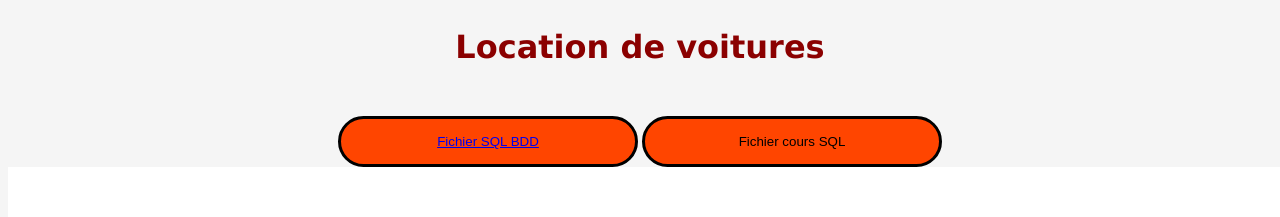
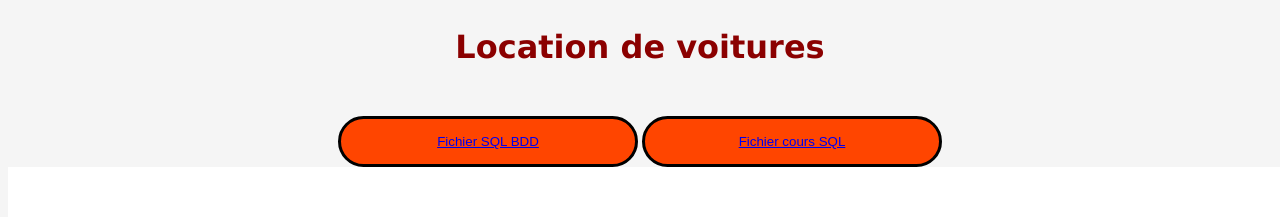
Before and after one commit to yanis0507/Tutoriel, a plain HTML site: page page_location.html in a window 1280 px wide. Shown: the top 217 px of the page. Drawn offline with Linux system fonts and the light colour scheme.

Commit message:
Add files via upload

```diff
--- a/page_location.html
+++ b/page_location.html
@@ -11,7 +11,7 @@
 
           <h1>Location de voitures</h1><br>
           <button><a href="location_voiture.sql" >Fichier SQL BDD</a></button>
-          <button>Fichier cours SQL</button>
+          <button><a href="fichiercours.pdf">Fichier cours SQL</button>
           <img src="capturePHP.png">
 
 
```
Also changed, not shown: 1 other file.
